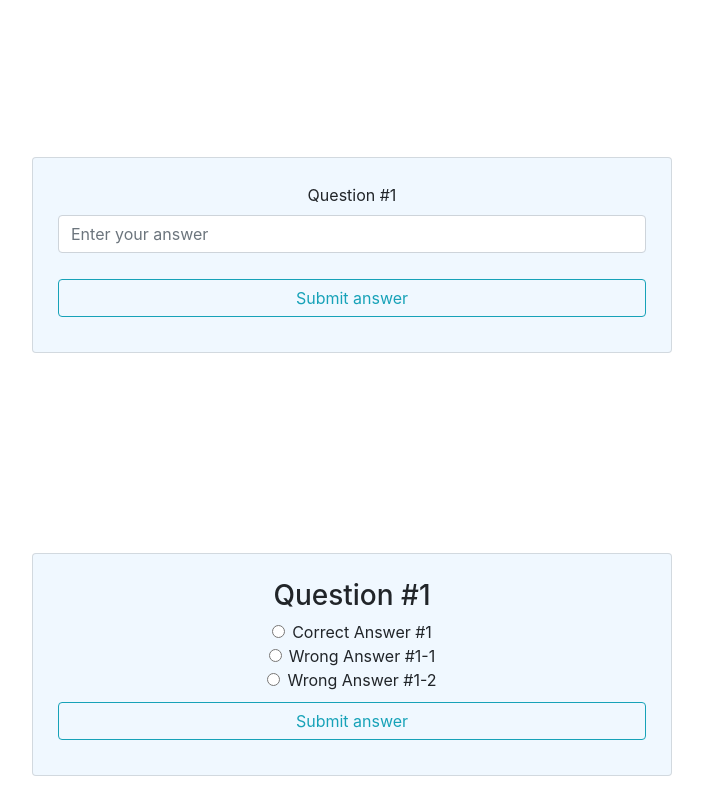
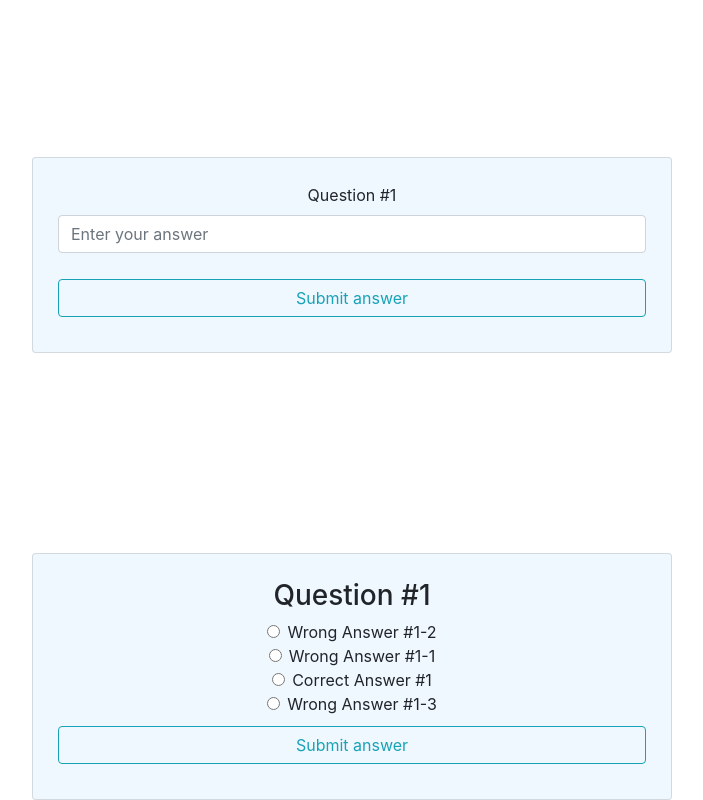
Before and after one commit to AnthonyBlaszyk/FlashCard-React, a React (Create React App) app: page / in a window 1280 px wide. Shown: the part 513-1313 px from the top of the page, without its empty margins (288-991 px from the left). Before the commit the page ends 1289 px from the top, so only its background shows below. Built offline with nearby package versions, Linux system fonts and the light colour scheme.

Commit message:
Update qcm card to display answer in a random order

```diff
--- a/src/components/getQcmCard.tsx
+++ b/src/components/getQcmCard.tsx
@@ -6,11 +6,15 @@ type propsType = {
   answer: string;
   setAnswer: React.Dispatch<React.SetStateAction<string>>;
   questionNumber: number;
+  answerArray: string[];
 };
 
 export const GetQcmCard = (props: propsType): JSX.Element => {
   return (
-    <div>
+    <>
+      {props.answerArray.map((answer) => {
+        return (
+          <div key={answer}>
             {/* Button 1 */}
             <div className="form-check">
               <input
@@ -20,45 +24,14 @@ export const GetQcmCard = (props: propsType): JSX.Element => {
                 className="form-check-input"
                 name="buttonRadio"
                 type="radio"
-          value={props.data[props.questionNumber].correctAnswer}
+                value={answer}
               />
-        <label className="form-check-label">
-          {props.data[props.questionNumber].correctAnswer}
-        </label>
-      </div>
-
-      {/* Button 2 */}
-      <div className="form-check">
-        <input
-          onChange={(element) => {
-            props.setAnswer(element.target.value);
-          }}
-          className="form-check-input"
-          name="buttonRadio"
-          type="radio"
-          value={props.data[props.questionNumber].wrongAnswerOne}
-        />
-        <label className="form-check-label">
-          {props.data[props.questionNumber].wrongAnswerOne}
-        </label>
-      </div>
-
-      {/* Button 3 */}
-      <div className="form-check disabled">
-        <input
-          onChange={(element) => {
-            props.setAnswer(element.target.value);
-          }}
-          className="form-check-input"
-          name="buttonRadio"
-          type="radio"
-          value={props.data[props.questionNumber].wrongAnswerTwo}
-        />
-        <label className="form-check-label">
-          {props.data[props.questionNumber].wrongAnswerTwo}
-        </label>
+              <label className="form-check-label">{answer}</label>
             </div>
           </div>
+        );
+      })}
+    </>
   );
 };
 
--- a/src/components/qcmCard.tsx
+++ b/src/components/qcmCard.tsx
@@ -6,10 +6,37 @@ type propsType = {
   data: QuestionAnswerType[];
 };
 
+const shuffleArray = (array: string[]): string[] => {
+  for (let i = array.length - 1; i > 0; i--) {
+    const j = Math.floor(Math.random() * (i + 1));
+    const temp = array[i];
+    array[i] = array[j];
+    array[j] = temp;
+  }
+  return array;
+};
+
 export const QcmCard = (props: propsType): JSX.Element => {
   const [questionNumber, setQuestionNumber] = React.useState(0);
   const [submitedAnswer, setSubmitedAnswer] = React.useState(false);
   const [answer, setAnswer] = React.useState("");
+  const [answerArray, setAnswerArray] = React.useState([
+    props.data[questionNumber].correctAnswer,
+    props.data[questionNumber].wrongAnswerOne,
+    props.data[questionNumber].wrongAnswerTwo,
+    props.data[questionNumber].wrongAnswerThree,
+  ]);
+
+  React.useEffect(() => {
+    setAnswerArray(
+      shuffleArray([
+        props.data[questionNumber].correctAnswer,
+        props.data[questionNumber].wrongAnswerOne,
+        props.data[questionNumber].wrongAnswerTwo,
+        props.data[questionNumber].wrongAnswerThree,
+      ])
+    );
+  }, [props.data, questionNumber]);
 
   return (
     <div className="card">
@@ -20,6 +47,7 @@ export const QcmCard = (props: propsType): JSX.Element => {
           answer={answer}
           setAnswer={setAnswer}
           questionNumber={questionNumber}
+          answerArray={answerArray}
         />
       ) : (
         <GetQcmCard
@@ -27,6 +55,7 @@ export const QcmCard = (props: propsType): JSX.Element => {
           answer={answer}
           setAnswer={setAnswer}
           questionNumber={questionNumber}
+          answerArray={answerArray}
         />
       )}
       <button
```
Lines whose indentation alone changed are shown as unchanged.
